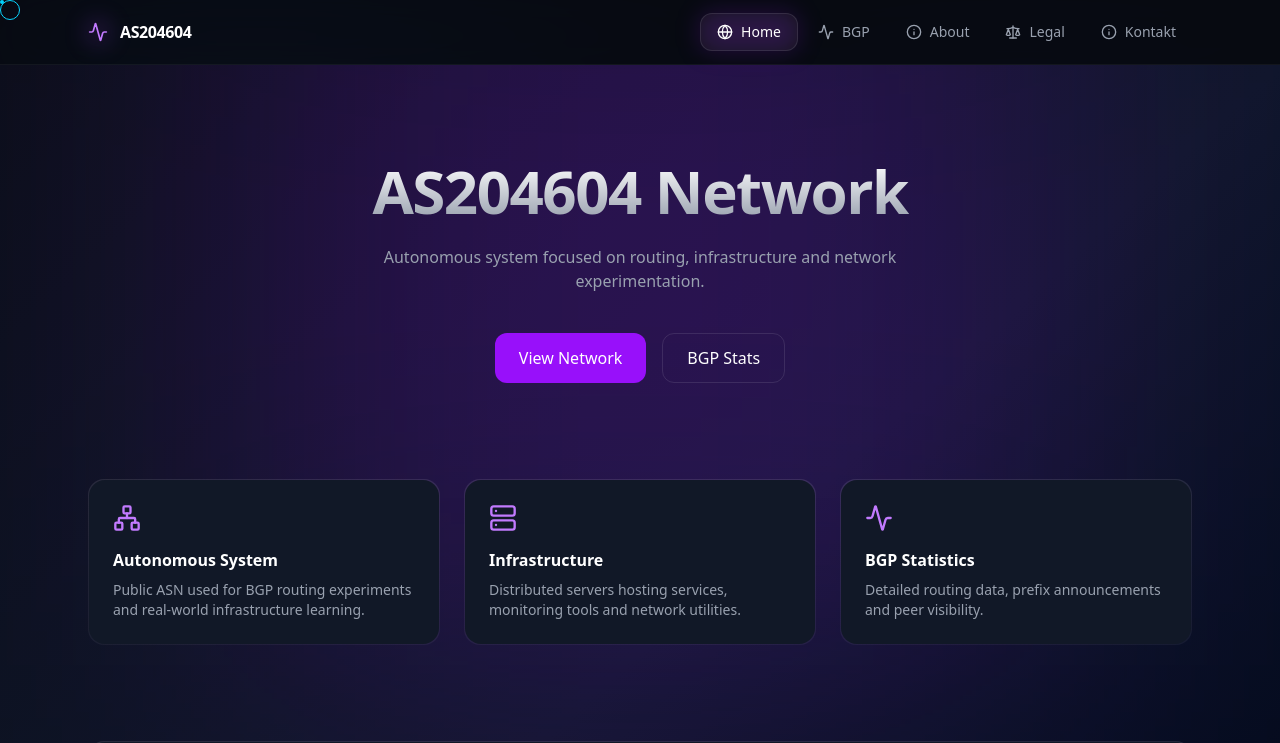
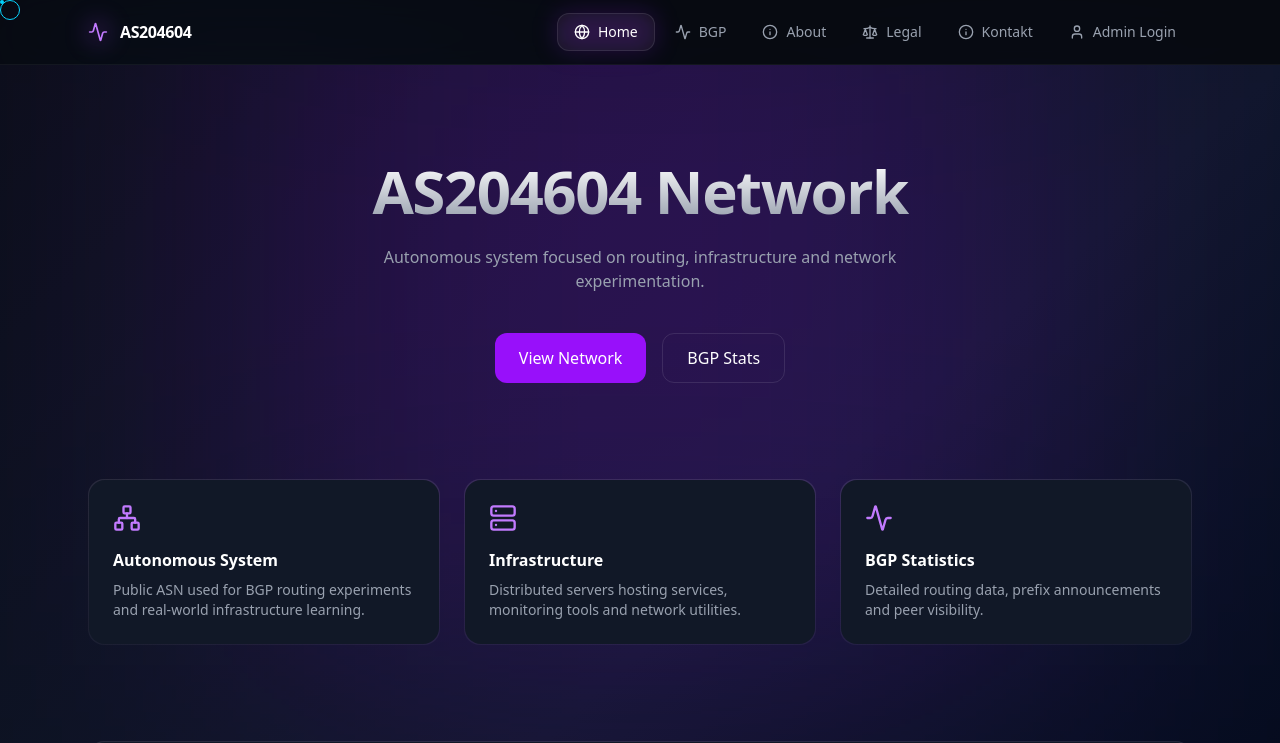
Before and after one commit to xXxNoahsProjektexXx/AS204604.net, a Next.js app: page / in a window 1280 px wide. Shown: the top 743 px of the page. Built offline with nearby package versions, Linux system fonts and the light colour scheme; no server answers.

Commit message:
Update Navbar.tsx

```diff
--- a/src/components/Navbar.tsx
+++ b/src/components/Navbar.tsx
@@ -2,7 +2,7 @@
 
 import Link from "next/link"
 import { motion } from "framer-motion"
-import { Activity, Globe, Info, Scale, Shield, LayoutDashboard } from "lucide-react"
+import { Activity, Globe, Info, Scale, Shield, LayoutDashboard, User } from "lucide-react"
 import { usePathname } from "next/navigation"
 import { useEffect, useState } from "react"
 
@@ -12,6 +12,7 @@ const publicLinks = [
     { name: "About", href: "/about", icon: Info },
     { name: "Legal", href: "/legal", icon: Scale },
     { name: "Kontakt", href: "/contact", icon: Info },
+    { name: "Admin Login", href: "/login", icon: User },
 ]
 
 const adminLinks = [
```
